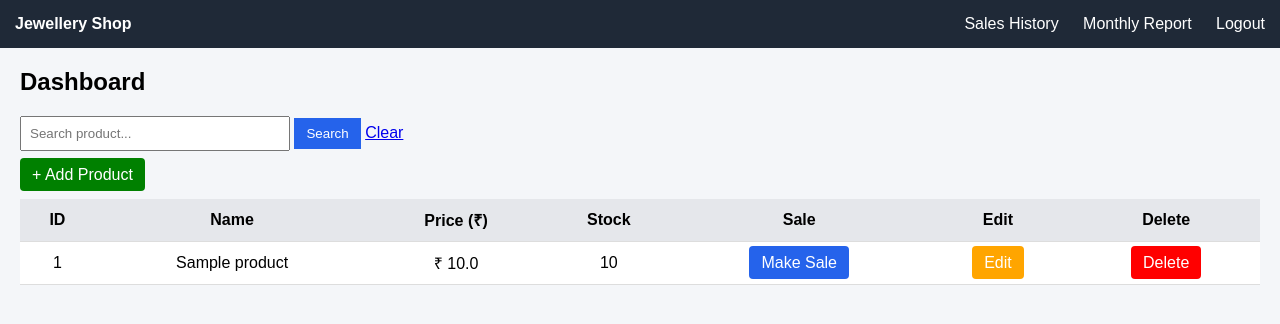
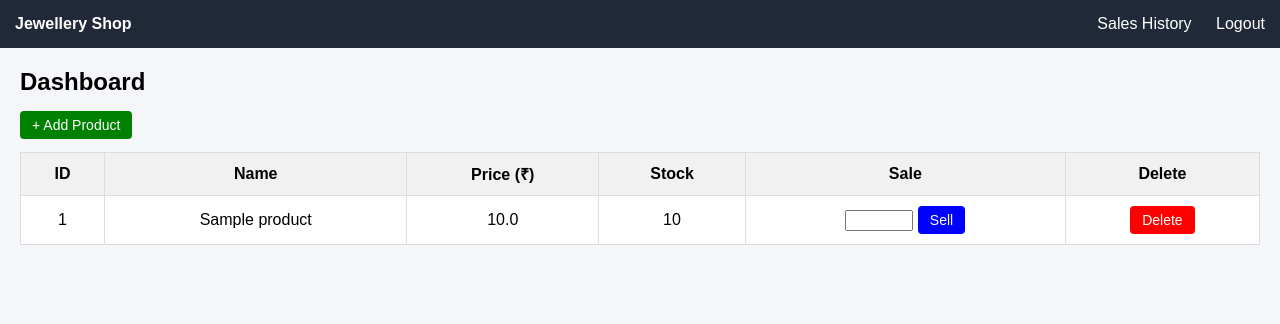
Before and after one commit to rajeshakela0909-cloud/jewellery-shop, a Flask app: page /dashboard in a window 1280 px wide. Shown: the top 324 px of the page. Run offline with Flask 3, Linux system fonts and the light colour scheme; the visitor is signed in with stand-in values (Sample User, id 1); tables that the repository leaves empty hold one stand-in row (values such as "Sample post").

Commit message:
Update dashboard.html

```diff
--- a/templates/dashboard.html
+++ b/templates/dashboard.html
@@ -1,7 +1,7 @@
 <!DOCTYPE html>
 <html>
 <head>
-    <title>Dashboard</title>
+    <title>Jewellery Shop Dashboard</title>
     <style>
         body {
             font-family: Arial, sans-serif;
@@ -15,7 +15,6 @@
             padding: 15px;
             display: flex;
             justify-content: space-between;
-            align-items: center;
         }
 
         .navbar a {
@@ -33,68 +32,40 @@
         }
 
         .btn {
-            padding: 8px 12px;
+            padding: 6px 12px;
             border: none;
-            color: white;
             cursor: pointer;
             border-radius: 4px;
             text-decoration: none;
+            font-size: 14px;
         }
 
-        .btn-add {
-            background: green;
-        }
-
-        .btn-sale {
-            background: #2563eb;
-        }
-
-        .btn-edit {
-            background: orange;
-        }
-
-        .btn-delete {
-            background: red;
-        }
+        .btn-add { background: green; color: white; }
+        .btn-sale { background: blue; color: white; }
+        .btn-delete { background: red; color: white; }
 
         table {
             width: 100%;
             border-collapse: collapse;
-            margin-top: 15px;
             background: white;
         }
 
-        th, td {
+        table th, table td {
             padding: 10px;
-            border-bottom: 1px solid #ddd;
+            border: 1px solid #ddd;
             text-align: center;
         }
 
-        th {
-            background: #e5e7eb;
+        table th {
+            background: #f1f1f1;
         }
 
-        .low-stock {
-            background-color: #ffe5e5;
-            color: red;
-            font-weight: bold;
+        form {
+            display: inline;
         }
 
-        .search-box {
-            margin-bottom: 15px;
-        }
-
-        input[type="text"] {
-            padding: 8px;
-            width: 250px;
-        }
-
-        button {
-            padding: 8px 12px;
-            background: #2563eb;
-            color: white;
-            border: none;
-            cursor: pointer;
+        input[type="number"] {
+            width: 60px;
         }
     </style>
 </head>
@@ -103,9 +74,8 @@
 <div class="navbar">
     <div><strong>Jewellery Shop</strong></div>
     <div>
-        <a href="/sales">Sales History</a>
-        <a href="/monthly-report">Monthly Report</a>
-        <a href="/logout">Logout</a>
+        <a href="{{ url_for('sales') }}">Sales History</a>
+        <a href="{{ url_for('logout') }}">Logout</a>
     </div>
 </div>
 
@@ -113,15 +83,11 @@
 
     <h2>Dashboard</h2>
 
-    <div class="search-box">
-        <form method="GET" action="/dashboard">
-            <input type="text" name="search" placeholder="Search product...">
-            <button type="submit">Search</button>
-            <a href="/dashboard">Clear</a>
-        </form>
-    </div>
+    <a href="{{ url_for('add_product') }}" class="btn btn-add">
+        + Add Product
+    </a>
 
-    <a href="/add" class="btn btn-add">+ Add Product</a>
+    <br><br>
 
     <table>
         <tr>
@@ -130,25 +96,27 @@
             <th>Price (₹)</th>
             <th>Stock</th>
             <th>Sale</th>
-            <th>Edit</th>
             <th>Delete</th>
         </tr>
 
         {% for product in products %}
-        <tr {% if product['stock'] < 5 %} class="low-stock" {% endif %}>
-            <td>{{ product['id'] }}</td>
-            <td>{{ product['name'] }}</td>
-            <td>₹ {{ product['price'] }}</td>
-            <td>{{ product['stock'] }}</td>
+        <tr>
+            <td>{{ product.id }}</td>
+            <td>{{ product.name }}</td>
+            <td>{{ product.price }}</td>
+            <td>{{ product.stock }}</td>
+
             <td>
-                <a href="/sale/{{ product['id'] }}" class="btn btn-sale">Make Sale</a>
+                <form action="{{ url_for('make_sale', id=product.id) }}" method="POST">
+                    <input type="number" name="quantity" min="1" required>
+                    <button type="submit" class="btn btn-sale">Sell</button>
+                </form>
             </td>
+
             <td>
-                <a href="/edit/{{ product['id'] }}" class="btn btn-edit">Edit</a>
-            </td>
-            <td>
-                <a href="/delete/{{ product['id'] }}" class="btn btn-delete"
-                   onclick="return confirm('Are you sure?')">Delete</a>
+                <a href="{{ url_for('delete_product', id=product.id) }}" class="btn btn-delete">
+                    Delete
+                </a>
             </td>
         </tr>
         {% endfor %}
```
